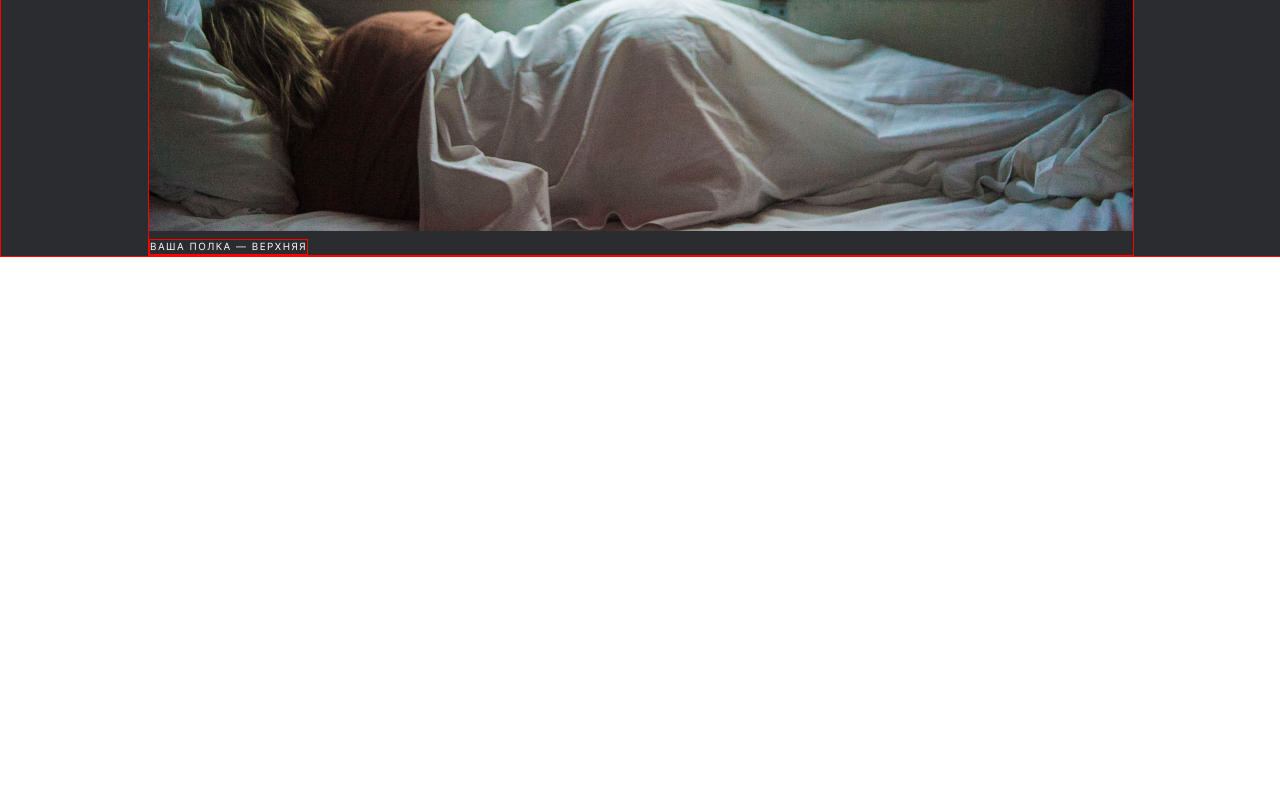
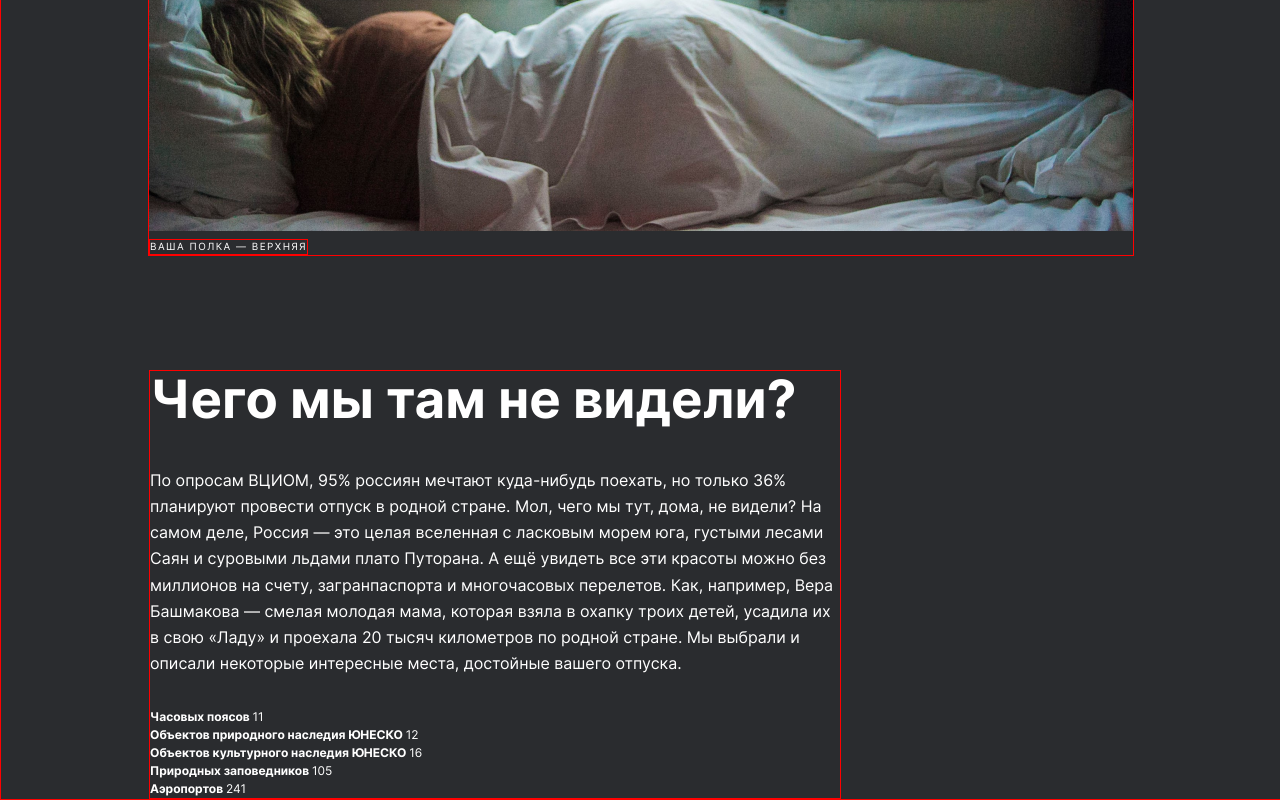
Before and after one commit to AndrewYurlow/russian-travel, a plain HTML site: page index.html in a window 1280 px wide. Shown: the part 888-1688 px from the top of the page. Before the commit the page ends 1145 px from the top, so only its background shows below. Drawn offline with Linux system fonts and the light colour scheme.

Commit message:
create section intro

```diff
--- /dev/null
+++ b/blocks/intro/__list-item/_weight/intro__list-item_weight_normal.css
@@ -0,0 +1,3 @@
+.intro__list-item_weight_normal{
+    font-family: 'Inter-Regular';
+}
--- /dev/null
+++ b/blocks/intro/__list-item/intro__list-item.css
@@ -0,0 +1,6 @@
+.intro__list-item{
+  font-family: 'Inter-Bold';
+  font-size: 0.75rem;
+  line-height: 1.5;
+  color: #ffffff;
+}
--- /dev/null
+++ b/blocks/intro/__list/intro__list.css
@@ -0,0 +1,6 @@
+.intro__list{
+  padding: 0;
+  margin: 0;
+  list-style: none;
+  margin-top: 32px;
+}
--- /dev/null
+++ b/blocks/intro/__text/intro__text.css
@@ -0,0 +1,8 @@
+.intro__text{
+  font-family: 'Inter-Regular';
+  font-size: 1rem;
+  line-height: 163%;
+  color: #ffffff;
+  margin-top: 40px;
+  margin-bottom: 0;
+}
--- /dev/null
+++ b/blocks/intro/__title/intro__title.css
@@ -0,0 +1,7 @@
+.intro__title{
+  font-family: 'Inter-Bold';
+  font-size: 3.3rem;
+  line-height: 1.07;
+  color: #ffffff;
+  margin: 0;
+}
--- /dev/null
+++ b/blocks/intro/intro.css
@@ -0,0 +1,10 @@
+.intro{
+  display: flex;
+  flex-direction: column;
+  align-self: flex-start;
+  max-width: 690px;
+  margin-top: 114px;
+  margin-left: 148px;
+
+  border: 1px solid red;
+}
--- a/blocks/main/__title/main__title.css
+++ b/blocks/main/__title/main__title.css
@@ -1,6 +1,6 @@
 .main__title{
   max-width: 720px;
-  font-family: 'Inter-SemiBold';
+  font-family: 'Inter-Bold';
   font-size: 6rem;
   line-height: 1;
   color: #FFFFFF;
--- a/blocks/page/page.css
+++ b/blocks/page/page.css
@@ -11,8 +11,8 @@
 }
 
 @font-face{
-  font-family: 'Inter-SemiBold';
-  src: url("../../fonts/Inter-SemiBold.woff") format("woff");
+  font-family: 'Inter-Bold';
+  src: url("../../fonts/Inter-Bold.woff") format("woff");
   font-weight: bold;
   text-rendering: optimizeLegibility;
   -webkit-font-smoothing: antialiased;
--- a/index.css
+++ b/index.css
@@ -15,3 +15,10 @@
 @import url(./blocks/main/__description/main__description.css);
 @import url(./blocks/main/__image/main__image.css);
 @import url(./blocks/main/__caption/main__caption.css);
+
+@import url(./blocks/intro/intro.css);
+@import url(./blocks/intro/__title/intro__title.css);
+@import url(./blocks/intro/__text/intro__text.css);
+@import url(./blocks/intro/__list/intro__list.css);
+@import url(./blocks/intro/__list-item/intro__list-item.css);
+@import url(./blocks/intro/__list-item/_weight/intro__list-item_weight_normal.css);
--- a/index.html
+++ b/index.html
@@ -27,6 +27,23 @@
       <img src="./image/__main-image.png" alt="женщина в пассажирском вагоне поезда" class="main__image">
       <p class="main__caption">ваша полка — верхняя</p>
     </section>
+    <section class="intro">
+      <h2 class="intro__title">Чего мы там не видели?</h2>
+      <p class="intro__text">По опросам ВЦИОМ, 95% россиян мечтают куда-нибудь поехать,
+        но только 36% планируют провести отпуск в родной стране.
+        Мол, чего мы тут, дома, не видели? На самом деле, Россия — это целая вселенная с ласковым морем юга,
+        густыми лесами Саян и суровыми льдами плато Путорана. А ещё увидеть все эти красоты можно без миллионов на счету,
+        загранпаспорта и многочасовых перелетов. Как, например, Вера Башмакова — смелая молодая мама,
+        которая взяла в охапку троих детей, усадила их в свою «Ладу» и проехала 20 тысяч километров по родной стране.
+        Мы выбрали и описали некоторые интересные места, достойные вашего отпуска.</p>
+      <ul class="intro__list">
+        <li class="intro__list-item">Часовых поясов <span class="intro__list-item intro__list-item_weight_normal">11</span></li>
+        <li class="intro__list-item">Объектов природного наследия ЮНЕСКО <span class="intro__list-item intro__list-item_weight_normal">12</span></li>
+        <li class="intro__list-item">Объектов культурного наследия ЮНЕСКО <span class="intro__list-item intro__list-item_weight_normal">16</span></li>
+        <li class="intro__list-item">Природных заповедников <span class="intro__list-item intro__list-item_weight_normal">105</span></li>
+        <li class="intro__list-item">Аэропортов <span class="intro__list-item intro__list-item_weight_normal">241</span></li>
+      </ul>
+    </section>
   </div>
 </body>
 </html>
```
Also changed, not shown: fonts/Inter-Bold.woff (added), fonts/Inter-SemiBold.woff (deleted).
